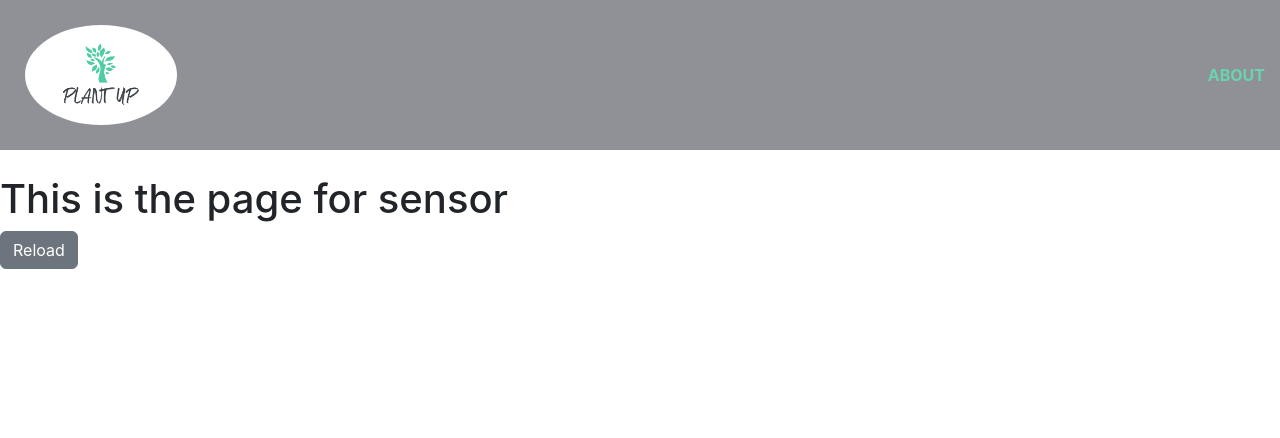
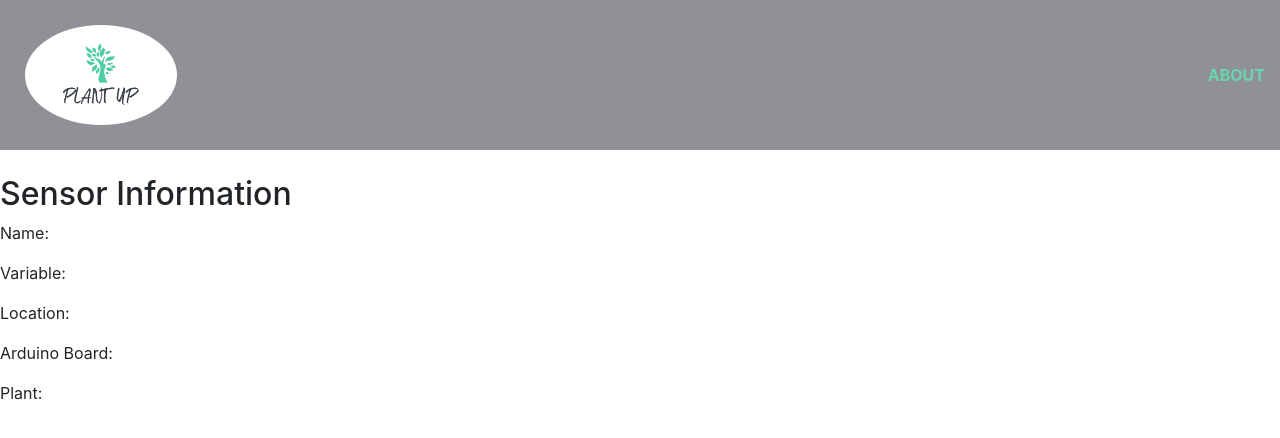
Before and after one commit to CarlosLing/plant_monitoring_frontend, a React (Create React App) app: page /sensor/1 in a window 1280 px wide. Shown: the top 438 px of the page. Built offline with nearby package versions, Linux system fonts and the light colour scheme; no server answers.

Commit message:
First take on reading from the backend

```diff
--- a/package.json
+++ b/package.json
@@ -8,12 +8,14 @@
     "@testing-library/user-event": "^13.5.0",
     "axios": "^1.4.0",
     "bootstrap": "^5.3.0",
+    "chart.js": "^4.4.2",
     "react": "^18.2.0",
+    "react-chartjs-2": "^5.2.0",
     "react-dom": "^18.2.0",
     "react-router-dom": "6",
     "react-scripts": "5.0.1",
+    "reactstrap": "^9.1.10",
     "sass": "1.49.7",
-    "reactstrap": "^9.1.10",
     "web-vitals": "^2.1.4"
   },
   "scripts": {
--- a/src/routes/sensorDetail/sensorDetail.component.jsx
+++ b/src/routes/sensorDetail/sensorDetail.component.jsx
@@ -2,7 +2,7 @@
 import { useParams } from 'react-router-dom';
 import { API_URL } from '../../constants';
 import { useState, useEffect, Fragment } from 'react';
-import { Button } from 'reactstrap';
+// import { Line } from 'react-chartjs-2';
 
 import axios from 'axios';
 
@@ -19,28 +19,53 @@ const SensorDetail = () => {
 
     const { sensorId } = useParams();
 
-    const [sensor, setSensor] = useState([]);
-    const [reloadSensors, setReloadSensors] = useState(true);
+    const [sensorData, setSensorData] = useState({ datapoints: [] });
+
+    useEffect(() => {
+        const fetchData = async () => {
+            try {
+                const response = await axios.get(`${API_URL}/sensors/${sensorId}`);
+                console.log(response);
+                console.log(response.data);
+                console.log(sensorData.datapoints.map(point => new Date(point.timestamp).toLocaleString()))
+                setSensorData(response.data);
+                console.log(sensorData);
+            } catch (error) {
+                console.error('Error fetching sensor data:', error);
+            }
+        };
+
+        fetchData();
+    }, [sensorId]); // Dependency array with URI ensures fetch is called when URI changes
 
 
-    useEffect(() => {
-        axios.get(`${API_URL}/sensors/${sensorId}`)
-            .then(res => { setSensor(res.data) })
-    }, [reloadSensors, sensorId]);
-
-    const callbackReloadSensors = () => {
-        setReloadSensors(!reloadSensors);
-    }
 
 
-    console.log(sensor);
+    const chartData = {
+        labels: sensorData.datapoints.map(point => new Date(point.timestamp).toLocaleString()),
+        datasets: [
+            {
+                label: sensorData.variable,
+                data: sensorData.datapoints.map(point => point.value),
+                fill: false,
+                backgroundColor: 'rgb(75, 192, 192)',
+                borderColor: 'rgba(75, 192, 192, 0.2)',
+            },
+        ],
+    };
+
 
     return (
         <Fragment>
-            <h1>This is the page for sensor {sensor} </h1>
-            <Button onClick={callbackReloadSensors}>Reload</Button>
+            <h2>Sensor Information</h2>
+            <p>Name: {sensorData.name}</p>
+            <p>Variable: {sensorData.variable}</p>
+            <p>Location: {sensorData.location}</p>
+            <p>Arduino Board: {sensorData.arduino_board}</p>
+            <p>Plant: {sensorData.plant}</p>
+            {/* <Line data={chartData} /> */}
         </Fragment>
-    )
+    );
 
 };
 
```
Also changed, not shown: 1 other file (tests, documents, lock files or other folders).
